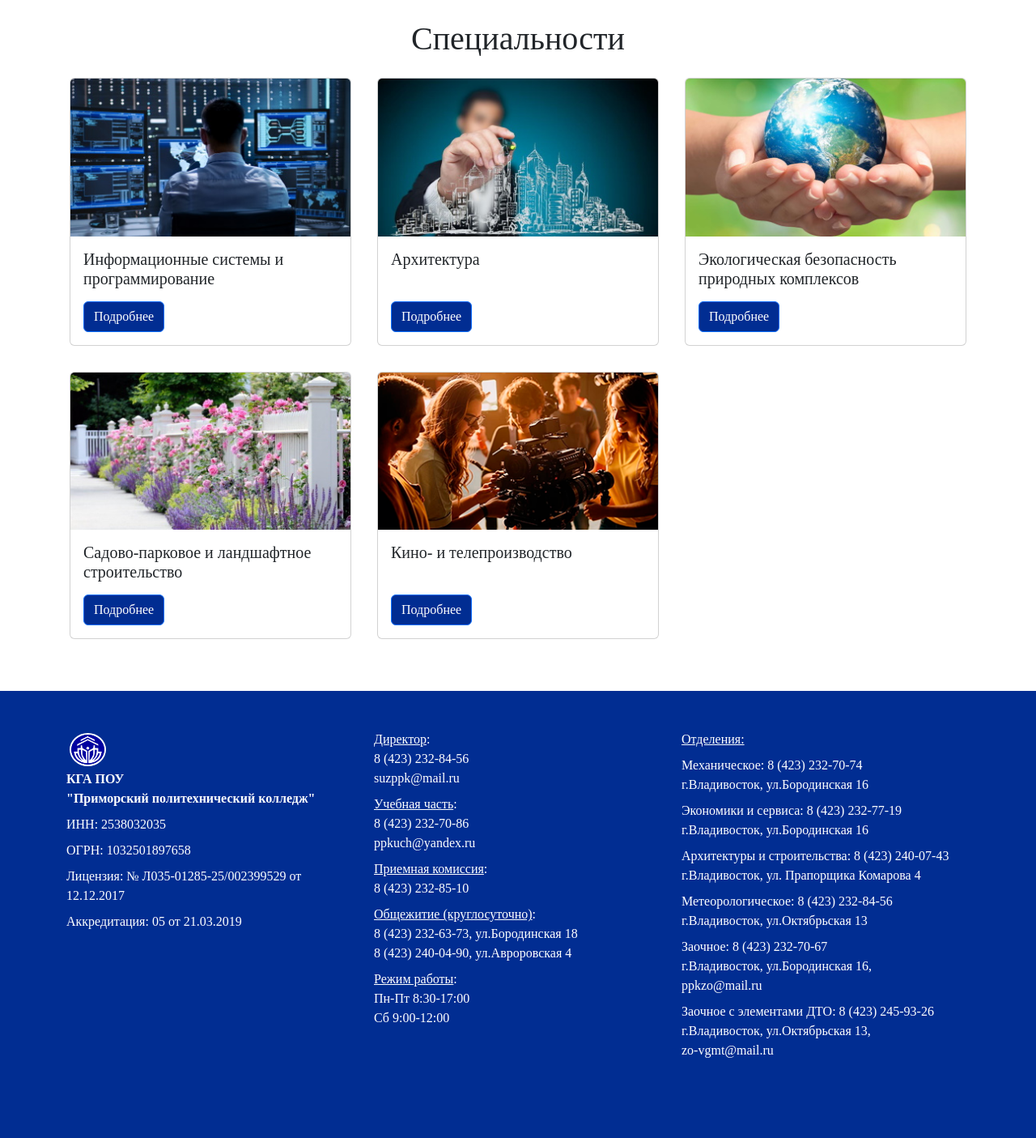
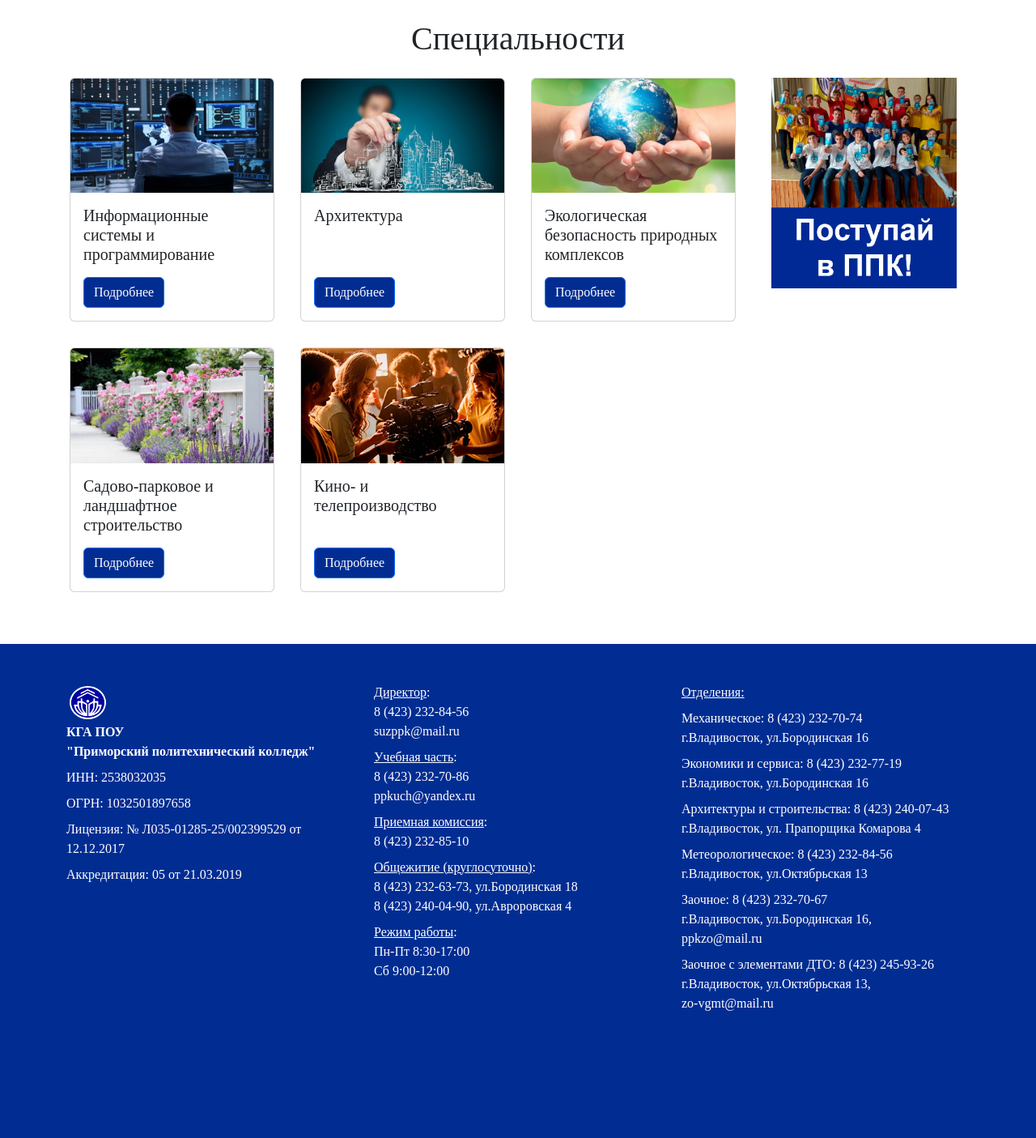
Before and after one commit to Bronzobor0d/PPKSiteDjango, a Django app: page /specialities in a window 1280 px wide. Shown: the part 68-1473 px from the top of the page at 81% size. After the commit the page ends 1316 px from the top, so only its background shows below. Run offline with Django 5.2, Linux system fonts and the light colour scheme; data comes from the database, SQL or seed files in the repository.

Commit message:
Добавлены баннеры.

```diff
--- /dev/null
+++ b/ppk_site/main/templates/main/banner.html
@@ -0,0 +1,5 @@
+<div class="p-3">
+    <a href="{% url 'home' %}">
+        <img src="/media/static_images/Banner{{ banners|random }}.png" class="card-img-top" alt="...">
+    </a>
+</div>
--- a/ppk_site/main/templates/main/layout.html
+++ b/ppk_site/main/templates/main/layout.html
@@ -12,6 +12,7 @@
     <link type="text/css" href="{% static 'main/css/ppk_style.css' %}" rel="stylesheet"/>
     <link rel="icon" type="image/x-icon" href="{% static 'images/Logo.ico'%}">
 </head>
+<!--style="filter: grayscale(100%)"-->
 <body>
 
 <nav class="navbar navbar-expand-lg bg-main-ppk">
@@ -42,7 +43,7 @@
         </div>
     </div>
 </nav>
-<div class="container pb-5">
+<div class="container pt-4 pb-5">
 
     {% block content %}{% endblock %}
 </div>
--- a/ppk_site/main/templates/main/sitemap.html
+++ b/ppk_site/main/templates/main/sitemap.html
@@ -5,7 +5,7 @@
 {% endblock %}
 
 {% block content %}
-<div class="row justify-content-center pt-4">
+<div class="row justify-content-center">
     <div class="col-md-auto">
         <h1>Карта сайта</h1>
     </div>
--- a/ppk_site/main/templates/main/specialties.html
+++ b/ppk_site/main/templates/main/specialties.html
@@ -5,14 +5,16 @@
 {% endblock %}
 
 {% block content %}
-<div class="row justify-content-center pt-4">
+<div class="row justify-content-center">
     <div class="col-md-auto">
         <h1>Специальности</h1>
     </div>
 </div>
 
 <div class="row">
-    {% for spec in specialities %}
+    <div class="col-sm-9">
+        <div class="row">
+        {% for spec in specialities %}
 
     <div class="col-sm-4 p-3">
         <div class="card h-100">
@@ -25,6 +27,11 @@
     </div>
 
     {% endfor %}
+        </div>
+    </div>
+    <div class="col-sm-3">
+        {% include 'main/banner.html' %}
+    </div>
 
 </div>
 
--- a/ppk_site/main/templates/main/specialty_detail.html
+++ b/ppk_site/main/templates/main/specialty_detail.html
@@ -29,11 +29,14 @@
                 <ul class="navbar-nav me-auto mb-2 mb-lg-0">
                     {% for spec in specialities %}
                     <li class="nav-item">
-                        <a class="nav-link {% if specialty.id == spec.id %}fw-bold{% endif %}" href="{% url 'specialty-detail' spec.id %}">{{ spec.code }} {{ spec.title }}</a>
+                        <a class="nav-link {% if specialty.id == spec.id %}fw-bold{% endif %}"
+                           href="{% url 'specialty-detail' spec.id %}">{{ spec.code }} {{ spec.title }}</a>
                     </li>
                     {% endfor %}
                 </ul>
             </div>
+
+            {% include 'main/banner.html' %}
 
         </div>
 
--- a/ppk_site/main/views.py
+++ b/ppk_site/main/views.py
@@ -1,3 +1,5 @@
+import random
+
 from django.shortcuts import render
 from django.http import HttpResponse
 from .models import Specialty, Teacher
@@ -11,17 +13,18 @@ def page_not_found(request, exception):
 def index(request):
     specialities = Specialty.objects.all()[:3]
     teachers = Teacher.objects.all()[:3]
-    return render(request, 'main/index.html', {'title': 'Главная страница', 'specialities': specialities, 'teachers': teachers})
+    return render(request, 'main/index.html', {'title': 'Главная страница', 'specialities': specialities, 'teachers': teachers, 'banners': ['1','2','3']})
 
 
 def specialities(request):
     specialities = Specialty.objects.all()
-    return render(request, 'main/specialties.html', {'title': 'Специальности', 'specialities': specialities})
+
+    return render(request, 'main/specialties.html', {'title': 'Специальности', 'specialities': specialities, 'banners': ['1','2','3']})
 
 
 def teachers(request):
     teachers = Teacher.objects.all()
-    return render(request, 'main/teachers.html', {'title': 'Преподаватели', 'teachers': teachers})
+    return render(request, 'main/teachers.html', {'title': 'Преподаватели', 'teachers': teachers, 'banners': ['1','2','3']})
 
 
 def sitemap(request):
@@ -34,10 +37,10 @@ class SpecialtyDetailView(DetailView):
     model = Specialty
     template_name = 'main/specialty_detail.html'
     context_object_name = 'specialty'
-    extra_context = {'specialities': Specialty.objects.all()}
+    extra_context = {'specialities': Specialty.objects.all(), 'banners': ['1','2','3']}
 
 class TeacherDetailView(DetailView):
     model = Teacher
     template_name = 'main/teacher_detail.html'
     context_object_name = 'teacher'
-    extra_context = {'teachers': Teacher.objects.all()}
+    extra_context = {'teachers': Teacher.objects.all(), 'banners': ['1','2','3']}
```
Also changed, not shown: ppk_site/main/templates/main/index.html (+9 -2 lines), ppk_site/main/templates/main/teacher_detail.html (+5 -4 lines), ppk_site/main/templates/main/teachers.html (+8 -1 lines), ppk_site/media/static_images/Banner1.png (added), ppk_site/media/static_images/Banner2.png (added), ppk_site/media/static_images/Banner3.png (added).
